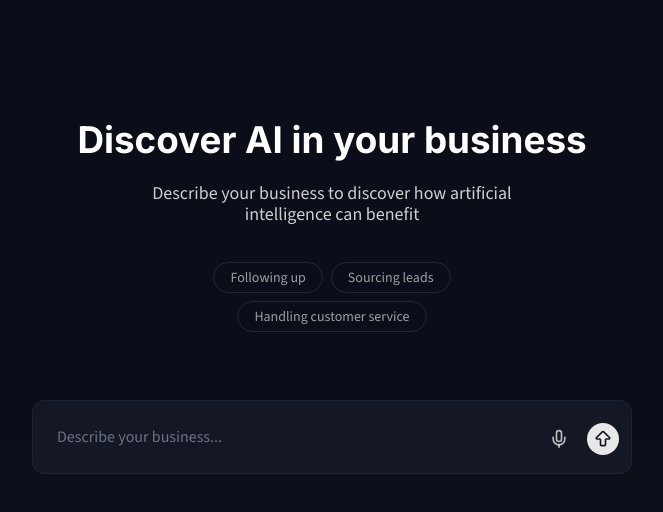
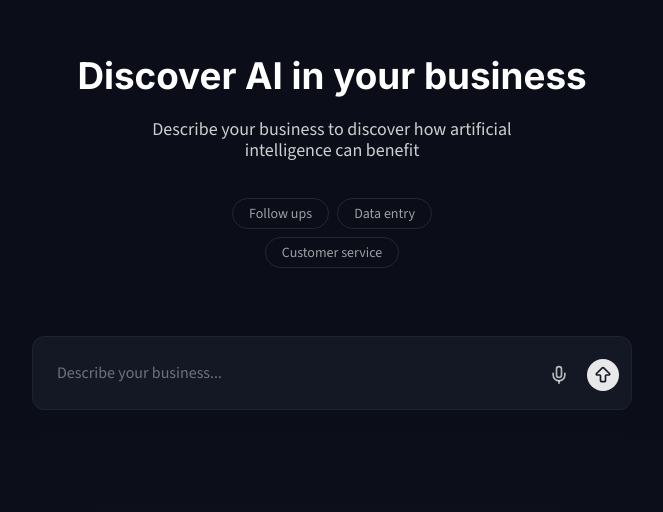
Before and after one commit to jake-harrisliston-dev/personal-ai-chatbot, a React app in the folder frontend/: page / in a window 1280 px wide. Shown: the part 102-614 px from the top of the page, without its empty margins (308-971 px from the left). Built offline with nearby package versions, Linux system fonts and the light colour scheme; the HTML template or start-up script is replaced by a standard one.

Commit message:
feat: loading icon added

```diff
--- a/frontend/src/App.css
+++ b/frontend/src/App.css
@@ -36,3 +36,72 @@
   pointer-events: none;
   z-index: 1;
 }
+
+
+/* Styling for loading state */
+.gradient-orb {
+  width: 20px;
+  height: 20px;
+  border-radius: 50%;
+  margin: var(--spacing-xl) 0;
+  background:
+    radial-gradient(
+      ellipse 80% 100% at 20% 30%,
+      rgba(91, 143, 249, 0.95) 0%,
+      transparent 50%
+    ),
+    radial-gradient(
+      ellipse 100% 80% at 70% 60%,
+      rgba(149, 117, 205, 0.9) 0%,
+      transparent 50%
+    ),
+    radial-gradient(
+      circle at 50% 50%,
+      #5b8ff9 0%,
+      #9575cd 40%,
+      #8ba3e8 70%,
+      #f0d898 90%
+    );
+  background-size: 300% 300%;
+  animation:
+    gradient-swirl 8s cubic-bezier(0.42, 0, 0.58, 1) infinite,
+    pulse 3s cubic-bezier(0.37, 0, 0.63, 1) infinite;
+}
+
+@keyframes gradient-swirl {
+  0%, 100% {
+    background-position: 0% 0%, 100% 100%, 50% 50%;
+    filter: brightness(1.05) saturate(1.2) hue-rotate(0deg);
+  }
+  25% {
+    background-position: 50% 30%, 70% 50%, 40% 60%;
+    filter: brightness(1.1) saturate(1.25) hue-rotate(3deg);
+  }
+  50% {
+    background-position: 100% 60%, 40% 20%, 60% 40%;
+    filter: brightness(1.02) saturate(1.18) hue-rotate(-2deg);
+  }
+  75% {
+    background-position: 30% 90%, 80% 70%, 45% 55%;
+    filter: brightness(1.08) saturate(1.22) hue-rotate(4deg);
+  }
+}
+
+@keyframes pulse {
+  0% {
+    transform: scale(1);
+    opacity: 0.92;
+  }
+  33% {
+    transform: scale(1.09);
+    opacity: 1;
+  }
+  66% {
+    transform: scale(1.03);
+    opacity: 0.95;
+  }
+  100% {
+    transform: scale(1);
+    opacity: 0.92;
+  }
+}
--- a/frontend/src/App.jsx
+++ b/frontend/src/App.jsx
@@ -1,6 +1,5 @@
-import { useState, useRef, useEffect } from 'react'
+import { useState } from 'react'
 import './App.css'
-import Icon from './components/Icon/Icon'
 
 import LandingTitle from './components/LandingTitle/LandingTitle'
 import Modal from './components/Modal/Modal'
--- a/frontend/src/components/ChatInterface/ChatInterface.jsx
+++ b/frontend/src/components/ChatInterface/ChatInterface.jsx
@@ -87,6 +87,7 @@ export default function ChatInterface({ first_message, email }) {
               )}
             </div>
             ))}
+            <div className="gradient-orb"></div>
         </div>
       </div>
 
--- a/frontend/src/components/LandingTitle/LandingTitle.jsx
+++ b/frontend/src/components/LandingTitle/LandingTitle.jsx
@@ -8,13 +8,15 @@ export default function LandingTitle ({ handleStartConvo }) {
     const [autoMessage, setAutoMessage] = useState("")
 
     const presets = {
-        sourcing_leads: "I've having trouble sourcing leads",
-        follow_ups: "I'm having problems following up with leads",
-        customer_service: "I'm having problems maintaining high level customer service",
+        data_entry: "My team and I spend ages on data entry. How can AI help save us time?",
+        follow_ups: "I'm having problems following up with leads...is there a way AI can help?",
+        customer_service: "How can I use AI to support with customer service in my business?",
     }
 
     return(
         <div className="landing-title-wrap">
+            <div className="landing-title-hero-wrap">
+
                 <div className="chat-header">
                     <h1>Discover AI in your business</h1>
                     <p className="subtitle">
@@ -28,23 +30,24 @@ export default function LandingTitle ({ handleStartConvo }) {
                         <div className="suggestion-button"
                         onClick={() => setAutoMessage(presets.follow_ups)}
                         >
-                        Following up
+                            Follow ups
                         </div>
 
                         <div className="suggestion-button"
-                    onClick={() => setAutoMessage(presets.sourcing_leads)}
+                        onClick={() => setAutoMessage(presets.data_entry)}
                         >
-                        Sourcing leads
+                            Data entry
                         </div>
 
                     </div>
                     <div className="suggestion-button"
                     onClick={() => setAutoMessage(presets.customer_service)}
                     >
-                    Handling customer service
+                        Customer service
                     </div>
                 </div>
 
+            </div>
             <ChatCard
             onSendMessage={handleStartConvo}
             placeholder={"Describe your business..."}
--- a/frontend/src/components/LandingTitle/landing-title.css
+++ b/frontend/src/components/LandingTitle/landing-title.css
@@ -4,12 +4,18 @@
     gap: var(--spacing-xxl);
     align-items: center;
     flex: 1;
-    justify-content: center;
+    justify-content: top;
     align-items: center;
     height: 100vh;
     position: relative;
     z-index: 3;
   }
+
+  .landing-title-hero-wrap {
+    padding-top: 20vh;
+    gap: var(--spacing-xxl);
+}
+
 /* Header Section */
 .chat-header {
     text-align: center;
@@ -18,6 +24,7 @@
     justify-content: center;
     align-items: center;
     max-width: 600px;
+    margin-bottom: var(--spacing-xxl);
   }
 
   .chat-header h1 {
```
Also changed, not shown: 2 other files (tests, documents, lock files or other folders). Lines whose indentation alone changed are shown as unchanged.
